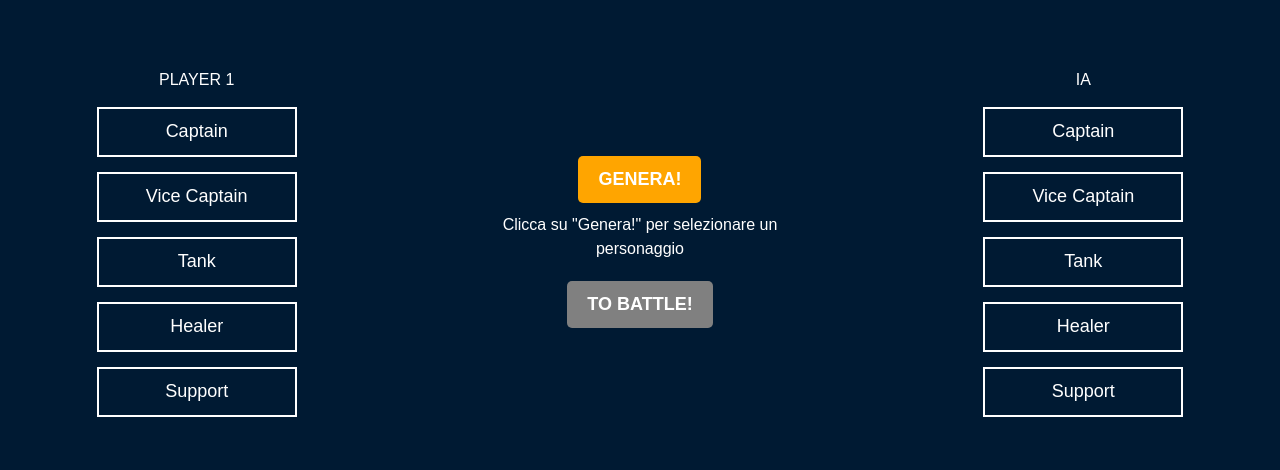
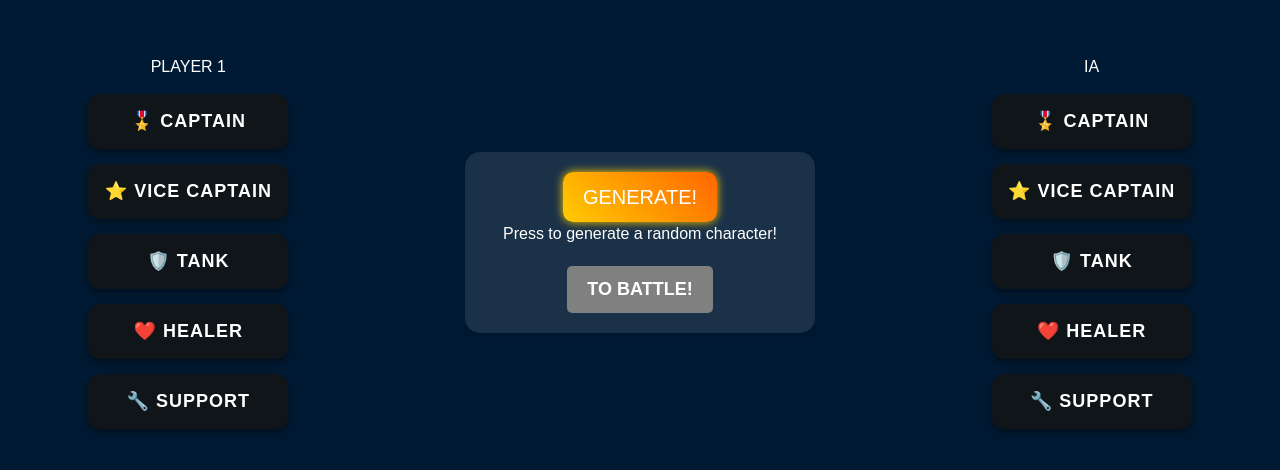
Before and after one commit to bubbosvilup/anime-battle, a React (Vite) app: page /choice in a window 1280 px wide. Shown: the part 158-628 px from the top of the page. Built offline with nearby package versions, Linux system fonts and the light colour scheme.

Commit message:
Updated Battle, improved aesthetic, fixed minor bugs

```diff
--- a/src/components/CharactersModal.jsx
+++ b/src/components/CharactersModal.jsx
@@ -134,6 +134,14 @@ const characters = [
     name: "Lelouch Lamperouge",
     image: "/lelouch-card.png",
   },
+  {
+    name: "Sun Wukong",
+    image: "/wukong-card.png",
+  },
+  {
+    name: "Sesshōmaru",
+    image: "/sesso-card.png",
+  },
 ];
 
 export default function CharactersModal({ onClose }) {
--- a/src/components/RandomizationBox.jsx
+++ b/src/components/RandomizationBox.jsx
@@ -1,13 +1,48 @@
+import { useState } from "react";
+
 export default function RandomizationBox({ character }) {
+  const [showSpecialMove, setShowSpecialMove] = useState(false);
+
+  if (!character) {
+    return <p>Press to generate a random character!</p>;
+  }
+
   return (
     <div className="randomization-box">
-      {character ? (
-        <>
-          <h2>{character.name}</h2>
-          <p>Mossa speciale: {character.specialMove}</p>
-        </>
-      ) : (
-        <p>Clicca su "Genera!" per selezionare un personaggio</p>
+      {/* Immagine della card, ora più grande */}
+      <div className="card-container">
+        {character.img ? (
+          <img
+            src={character.img}
+            alt={character.name}
+            className="character-card"
+            onError={(e) => {
+              e.target.onerror = null; // Evita loop di errori
+              e.target.src = "/fallback-image.png"; // Fallback se l'immagine è rotta
+            }}
+          />
+        ) : (
+          <p>Immagine non disponibile</p>
+        )}
+
+        {/* Icona "i" per mostrare la mossa speciale */}
+        <button
+          className="info-button"
+          onClick={() => setShowSpecialMove(!showSpecialMove)}
+        >
+          ℹ️
+        </button>
+      </div>
+
+      {/* Nome del personaggio */}
+
+      {/* Tooltip o modale per la mossa speciale */}
+      {showSpecialMove && (
+        <div className="special-move-tooltip">
+          <p>
+            <strong>Special Attack:</strong> {character.specialMove}
+          </p>
+        </div>
       )}
     </div>
   );
--- a/src/components/RoleBox.jsx
+++ b/src/components/RoleBox.jsx
@@ -1,17 +1,48 @@
+import { useEffect, useState } from "react";
+import "../styles/Choice.css";
+
 export default function RoleBox({
   roleName,
   character,
   onClick,
   isHighlighted,
 }) {
-  const shouldHighlight = isHighlighted && !character; // Evidenzia solo se il ruolo è libero e un personaggio è pronto
+  const shouldHighlight = isHighlighted && !character;
+
+  // Icone per i sottotipi dei personaggi
+  const subTypeIcons = {
+    Fighter: "⚔️",
+    Mage: "🔮",
+    Citizen: "🏛️",
+  };
+
+  // Icone per i ruoli
+  const roleIcons = {
+    Captain: "🎖️",
+    "Vice Captain": "⭐",
+    Tank: "🛡️",
+    Healer: "❤️",
+    Support: "🔧",
+  };
 
   return (
     <div
-      className={`role-box ${shouldHighlight ? "highlighted" : ""}`}
+      className={`role-box ${shouldHighlight ? "highlighted" : ""} ${
+        character ? "assigned" : "empty"
+      }`}
       onClick={onClick}
     >
-      {character ? <p>{character.name}</p> : <span>{roleName}</span>}
+      {character ? (
+        <>
+          <span className="character-name">
+            {subTypeIcons[character.subType] || ""} {character.name}
+          </span>
+        </>
+      ) : (
+        <span className="role-name">
+          {roleIcons[roleName] || ""} {roleName}
+        </span>
+      )}
     </div>
   );
 }
--- a/src/pages/Choice.jsx
+++ b/src/pages/Choice.jsx
@@ -2,11 +2,13 @@ import { useState } from "react";
 import RandomizationBox from "../components/RandomizationBox";
 import RoleBox from "../components/RoleBox";
 import BattleButton from "../components/BattleButton";
+import characters from "../data/characters";
 import "../styles/Choice.css";
 
 export default function Choice() {
-  console.log("Choice.jsx is rendering...");
   const [selectedCharacter, setSelectedCharacter] = useState(null);
+  const [isRolling, setIsRolling] = useState(false);
+  const [isGeneratingDisabled, setIsGeneratingDisabled] = useState(false);
   const [playerRoles, setPlayerRoles] = useState({
     Captain: null,
     "Vice Captain": null,
@@ -15,18 +17,59 @@ export default function Choice() {
     Support: null,
   });
 
-  const [aiRoles, setAiRoles] = useState({
-    Captain: null,
-    "Vice Captain": null,
-    Tank: null,
-    Healer: null,
-    Support: null,
-  });
+  const allRolesFilled = Object.values(playerRoles).every(Boolean);
+
+  const handleGenerate = () => {
+    if (isRolling || isGeneratingDisabled || allRolesFilled) return;
+
+    setIsRolling(true);
+
+    // 🔹 Filtra i personaggi già assegnati
+    const assignedCharacters = Object.values(playerRoles).filter(Boolean);
+    const availableCharacters = characters.filter(
+      (char) => !assignedCharacters.includes(char)
+    );
+
+    // 🔹 Se non ci sono più personaggi disponibili, disabilita il pulsante
+    if (availableCharacters.length === 0) {
+      setIsGeneratingDisabled(true);
+      return;
+    }
+
+    let counter = 0;
+    const interval = setInterval(() => {
+      setSelectedCharacter(
+        availableCharacters[
+          Math.floor(Math.random() * availableCharacters.length)
+        ]
+      );
+      counter++;
+
+      if (counter > 10) {
+        clearInterval(interval);
+        setIsRolling(false);
+        setIsGeneratingDisabled(true);
+      }
+    }, 100);
+  };
 
   const handleAssign = (role) => {
-    if (!playerRoles[role] && selectedCharacter) {
+    if (!playerRoles[role] && selectedCharacter && !isRolling) {
       setPlayerRoles((prev) => ({ ...prev, [role]: selectedCharacter }));
-      setSelectedCharacter(null); // Reset dopo l'assegnazione
+      setSelectedCharacter(null);
+
+      // 🔹 Controlla se ci sono ancora personaggi disponibili dopo l'assegnazione
+      const assignedCharacters = Object.values({
+        ...playerRoles,
+        [role]: selectedCharacter,
+      }).filter(Boolean);
+      const availableCharacters = characters.filter(
+        (char) => !assignedCharacters.includes(char)
+      );
+
+      setIsGeneratingDisabled(
+        availableCharacters.length === 0 || allRolesFilled
+      );
     }
   };
 
@@ -41,7 +84,7 @@ export default function Choice() {
             roleName={role}
             character={playerRoles[role]}
             onClick={() => handleAssign(role)}
-            isHighlighted={!!selectedCharacter}
+            isHighlighted={!!selectedCharacter && !isRolling}
           />
         ))}
       </div>
@@ -49,28 +92,19 @@ export default function Choice() {
       {/* Randomization Box */}
       <div className="randomization-section">
         <button
-          onClick={() =>
-            setSelectedCharacter({
-              name: "Random Name",
-              specialMove: "Special Move",
-            })
-          }
-          className="generate-button"
+          onClick={handleGenerate}
+          className={`generate-button ${
+            isGeneratingDisabled ? "disabled" : ""
+          }`}
+          disabled={isRolling || isGeneratingDisabled || allRolesFilled}
         >
-          GENERA!
+          {isRolling ? "Rolling..." : "GENERATE!"}
         </button>
-
-        {/* Scritta che guida il giocatore */}
-        {selectedCharacter && (
-          <p className="assign-message">
-            Assign your character to an available role!"
-          </p>
-        )}
 
         <RandomizationBox character={selectedCharacter} />
 
         <BattleButton
-          isEnabled={Object.values(playerRoles).every(Boolean)}
+          isEnabled={allRolesFilled}
           onClick={() => console.log("Start Battle")}
         />
       </div>
@@ -78,8 +112,8 @@ export default function Choice() {
       {/* AI Roles */}
       <div className="ai-section">
         <h2>IA</h2>
-        {Object.keys(aiRoles).map((role) => (
-          <RoleBox key={role} roleName={role} character={aiRoles[role]} />
+        {Object.keys(playerRoles).map((role) => (
+          <RoleBox key={role} roleName={role} character={playerRoles[role]} />
         ))}
       </div>
     </div>
--- a/src/styles/Choice.css
+++ b/src/styles/Choice.css
@@ -21,24 +21,26 @@
   flex-direction: column;
   align-items: center;
   text-align: center;
-  width: 300px;
+  width: 350px;
+  padding: 20px;
+  background: rgba(255, 255, 255, 0.1);
+  border-radius: 15px;
+  box-shadow: 0 4px 6px rgba(0, 0, 0, 0.1);
 }
 
 .generate-button {
-  background-color: orange;
-  color: white;
+  font-size: 20px;
+  padding: 10px 20px;
+  background: linear-gradient(45deg, #ffcc00, #ff6600);
   border: none;
-  padding: 10px 20px;
-  margin-bottom: 10px;
-  cursor: pointer;
-  font-size: 18px;
-  font-weight: bold;
-  border-radius: 5px;
-  transition: 0.3s;
+  border-radius: 10px;
+  box-shadow: 0 0 10px #ffcc00;
+  transition: all 0.3s ease-in-out;
 }
 
 .generate-button:hover {
-  background-color: darkorange;
+  box-shadow: 0 0 20px #ff6600;
+  transform: scale(1.1);
 }
 
 .battle-button {
@@ -59,18 +61,144 @@
 }
 
 .role-box {
+  display: flex;
+  align-items: center;
+  justify-content: center;
   width: 200px;
-  height: 50px;
-  border: 2px solid white;
-  display: flex;
-  justify-content: center;
-  align-items: center;
+  height: 55px;
+  border-radius: 12px;
   font-size: 18px;
+  font-weight: bold;
+  text-align: center;
   cursor: pointer;
-  transition: 0.3s;
+  transition: all 0.3s ease-in-out;
+  background: rgba(20, 20, 20, 0.8);
+  color: white;
+  border: 2px solid transparent;
+  position: relative;
+  box-shadow: 0 4px 8px rgba(0, 0, 0, 0.4);
 }
 
+/* Effetto hover con glow */
+.role-box:hover {
+  transform: scale(1.08);
+  box-shadow: 0px 0px 15px rgba(255, 255, 255, 0.4);
+}
+
+/* Ruoli disponibili si illuminano */
 .role-box.highlighted {
-  border-color: yellow;
-  background-color: rgba(255, 255, 0, 0.3);
+  border: 2px solid #ffcc00;
+  box-shadow: 0px 0px 12px rgba(255, 204, 0, 0.8);
 }
+
+/* Se il ruolo è assegnato */
+.role-box.assigned {
+  background: linear-gradient(45deg, #444, #222);
+  border: 2px solid #888;
+  color: #ddd;
+}
+
+/* Testo stilizzato per i ruoli */
+.role-name {
+  font-size: 18px;
+  text-transform: uppercase;
+  font-weight: 700;
+  letter-spacing: 1px;
+  display: flex;
+  align-items: center;
+  gap: 6px;
+}
+
+/* Nome del personaggio con classe */
+.character-name {
+  font-size: 17px;
+  font-weight: bold;
+  display: flex;
+  align-items: center;
+  gap: 8px;
+}
+
+/* Aggiunge spazio per le icone */
+.role-name::before,
+.character-name::before {
+  font-size: 22px;
+}
+
+/* Icone accanto ai nomi dei personaggi */
+.character-name::after {
+  font-size: 20px;
+  opacity: 0.8;
+}
+
+.randomization-box {
+  text-align: center;
+  padding: 20px;
+  border: 2px solid white;
+  background: rgba(255, 255, 255, 0.1);
+  border-radius: 10px;
+  width: 350px; /* Ingigantiamo la card */
+  height: 500px;
+  display: flex;
+  flex-direction: column;
+  align-items: center;
+  justify-content: center;
+  position: relative;
+}
+
+.character-card {
+  border-radius: 10px;
+  box-shadow: 0px 0px 20px rgba(255, 255, 255, 0.6);
+  transition: all 0.3s ease-in-out;
+}
+
+.character-card:hover {
+  box-shadow: 0px 0px 30px rgba(255, 215, 0, 0.9);
+}
+
+.card-container {
+  position: relative;
+}
+
+.info-button {
+  position: absolute;
+  bottom: 5px;
+  right: 3px;
+  background: transparent;
+  color: white;
+  border: none;
+  border-radius: 50%;
+  width: 30px;
+  height: 30px;
+  cursor: pointer;
+  font-size: 18px;
+  display: flex;
+  align-items: center;
+  justify-content: center;
+}
+
+.info-button:hover {
+  background: rgba(255, 255, 255, 0.3);
+}
+
+/* Tooltip per la mossa speciale */
+.special-move-tooltip {
+  position: absolute;
+  bottom: -50px;
+  left: 50%;
+  transform: translateX(-50%);
+  background: rgba(0, 0, 0, 0.8);
+  color: white;
+  padding: 10px;
+  border-radius: 5px;
+  width: 90%;
+  text-align: center;
+  font-size: 14px;
+  z-index: 10;
+}
+
+.generate-button:disabled {
+  background-color: gray;
+  cursor: not-allowed;
+  opacity: 0.5;
+  transition: opacity 0.3s ease-in-out;
+}
```
Also changed, not shown: src/data/characters.js (+34 -1 lines), public/sesso-card.png (added), public/wukong-card.png (added).
